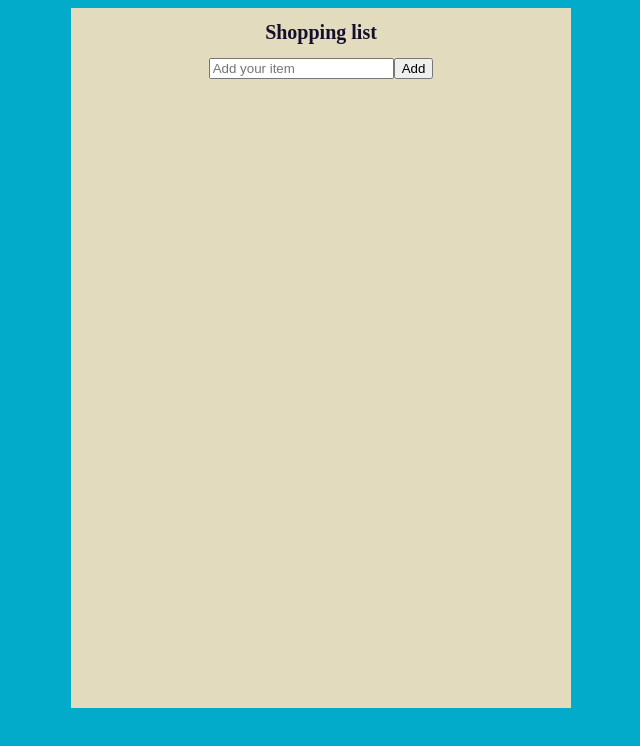
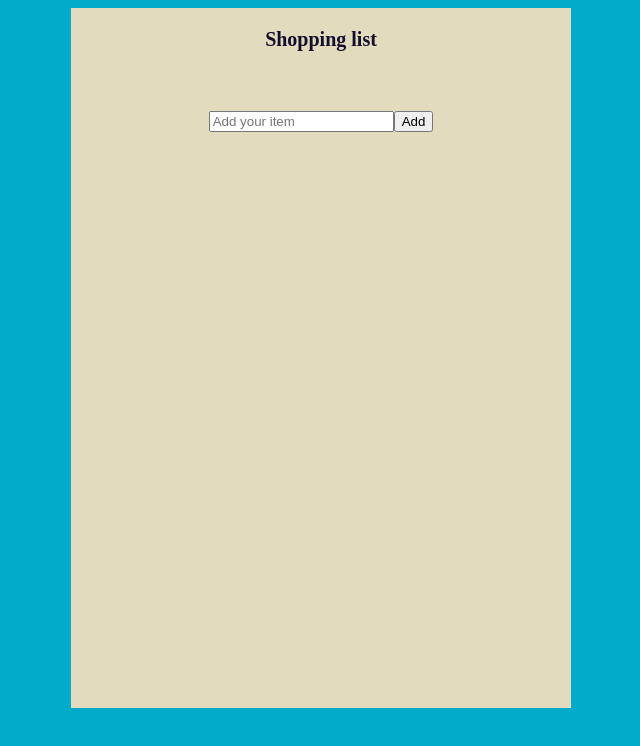
Before and after one commit to tamaskovacs0408/shopping-list, a React (Create React App) app: page / in a window 1280 px wide. Shown: the top 746 px of the page, without its empty margins (327-967 px from the left). Built offline with nearby package versions, Linux system fonts and the light colour scheme.

Commit message:
Styling component

```diff
--- a/src/App.css
+++ b/src/App.css
@@ -6,6 +6,14 @@
   flex-direction: column;
   justify-content: flex-start;
   align-items: center;
+}
+
+h1 {
+  margin: 20px auto;
+}
+
+.item_form {
+  margin: 40px auto;
 }
 
 .info {
```
Also changed, not shown: src/Component/Info/Info.jsx (+6 -9 lines).
